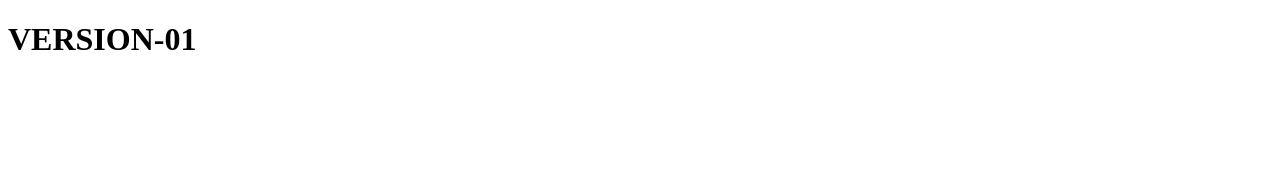
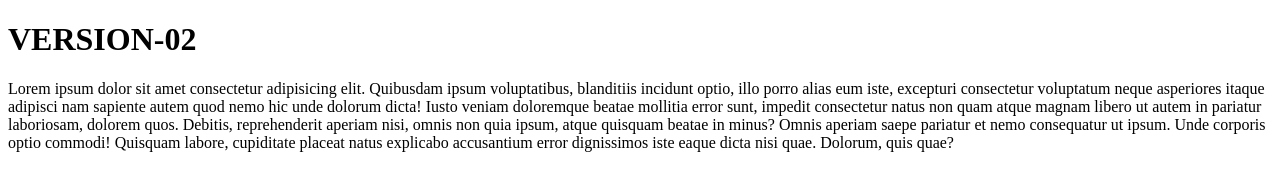
Before and after one commit to Israruddin293/Web-Repo, a plain HTML site: page index.html in a window 1280 px wide. Drawn offline with Linux system fonts and the light colour scheme.

Commit message:
Version 2

```diff
--- a/index.html
+++ b/index.html
@@ -6,6 +6,10 @@
     <title>Document</title>
 </head>
 <body>
-    <h1> VERSION-01 </h1>
+    <h1> VERSION-02 </h1>
+
+    <p>
+        Lorem ipsum dolor sit amet consectetur adipisicing elit. Quibusdam ipsum voluptatibus, blanditiis incidunt optio, illo porro alias eum iste, excepturi consectetur voluptatum neque asperiores itaque adipisci nam sapiente autem quod nemo hic unde dolorum dicta! Iusto veniam doloremque beatae mollitia error sunt, impedit consectetur natus non quam atque magnam libero ut autem in pariatur laboriosam, dolorem quos. Debitis, reprehenderit aperiam nisi, omnis non quia ipsum, atque quisquam beatae in minus? Omnis aperiam saepe pariatur et nemo consequatur ut ipsum. Unde corporis optio commodi! Quisquam labore, cupiditate placeat natus explicabo accusantium error dignissimos iste eaque dicta nisi quae. Dolorum, quis quae?
+    </p>
 </body>
 </html>
```
